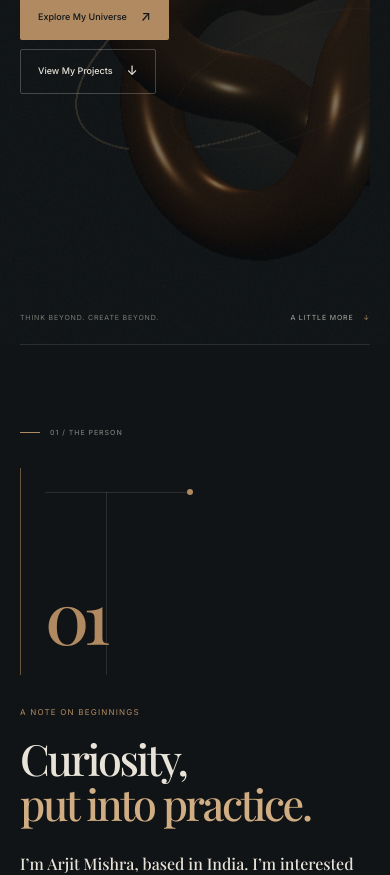
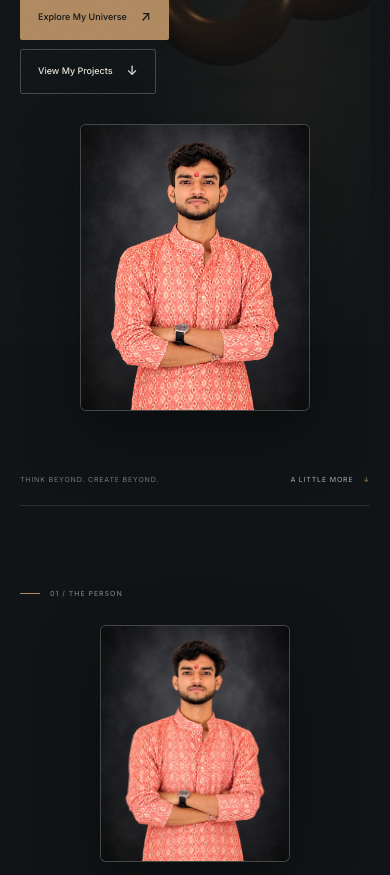
Before and after one commit to shivaji1232/Arjit-Port, a plain HTML site: page index.html in a window 390 px wide. Shown: the part 500-1375 px from the top of the page. Drawn offline with nearby package versions, Linux system fonts and the light colour scheme; a web font is replaced by a local one.

Commit message:
Updated Arjit Portfolio design

```diff
--- a/css/style.css
+++ b/css/style.css
@@ -69,12 +69,16 @@ button { color: inherit; }
 
 .hero { position: relative; min-height: min(830px, calc(100svh - 76px)); display: flex; align-items: center; overflow: hidden; isolation: isolate; padding-block: 100px 112px; border-bottom: 1px solid var(--line); }
 .hero::before { position: absolute; z-index: -1; inset: 0; background: radial-gradient(ellipse at 75% 55%, rgba(177, 138, 97, .075), transparent 40%); content: ""; pointer-events: none; }
-.hero-scene { position: absolute; z-index: -1; inset: 0 0 0 34%; overflow: hidden; opacity: .92; }
+.hero-scene { position: absolute; z-index: -1; inset: 0 31% 0 34%; overflow: hidden; opacity: .92; }
 .hero-scene::before { position: absolute; top: 51%; left: 58%; width: min(37vw, 460px); aspect-ratio: 1; border-radius: 50%; background: radial-gradient(circle, rgba(177, 138, 97, .12), rgba(177, 138, 97, .035) 44%, transparent 70%); filter: blur(16px); content: ""; transform: translate(-50%, -50%); }
 .hero-scene::after { position: absolute; top: 51%; left: 58%; width: min(29vw, 360px); aspect-ratio: 1; border: 1px solid rgba(177, 138, 97, .18); border-radius: 50%; content: ""; transform: translate(-50%, -50%) rotate(-22deg) scaleY(.43); }
 .scene-host.is-static canvas { display: none; }
 .scene-host canvas { position: absolute; inset: 0; width: 100%; height: 100%; outline: none; }
 .hero-copy { position: relative; z-index: 2; width: min(690px, 61%); }
+.hero-portrait, .about-portrait { overflow: hidden; margin: 0; border: 1px solid rgba(232, 227, 217, .2); border-radius: 6px; background: var(--card); box-shadow: 0 24px 64px rgba(0, 0, 0, .34); }
+.hero-portrait { position: absolute; z-index: 1; top: 50%; right: 3.5%; width: min(29%, 340px); aspect-ratio: 4 / 5; transform: translateY(-50%); }
+.hero-portrait img, .about-portrait img { display: block; width: 100%; height: 100%; aspect-ratio: 4 / 5; object-fit: cover; object-position: center; transition: transform .65s cubic-bezier(.22,.61,.36,1); }
+.hero-portrait:hover img, .about-portrait:hover img { transform: scale(1.025); }
 .eyebrow { display: flex; align-items: center; gap: 10px; margin: 0 0 28px; color: var(--quiet); font-size: 8px; font-weight: 500; letter-spacing: .14em; }
 .eyebrow-line { display: inline-block; width: 20px; height: 1px; background: var(--bronze); }
 .eyebrow-index { margin-left: auto; }
@@ -103,11 +107,7 @@ h1, h2, h3, p { margin-top: 0; }
 .section-about { background: var(--bg); }
 .about-layout { display: grid; grid-template-columns: .75fr 1.25fr; gap: 12%; align-items: center; }
 .about-aside { position: relative; min-height: 365px; display: flex; flex-direction: column; justify-content: space-between; }
-.about-mark { position: relative; width: min(260px, 100%); aspect-ratio: .82; display: flex; align-items: flex-end; margin-inline: auto; padding: 24px; border-left: 1px solid rgba(177, 138, 97, .55); }
-.about-mark::before { position: absolute; top: 12%; right: 0; left: 24px; height: 1px; background: var(--line); content: ""; }
-.about-mark::after { position: absolute; top: 12%; bottom: 0; left: 50%; width: 1px; background: var(--line); content: ""; }
-.about-mark span { position: relative; z-index: 1; color: var(--bronze); font-family: var(--serif); font-size: 110px; font-weight: 500; line-height: 1; letter-spacing: -.08em; }
-.about-mark i { position: absolute; top: 12%; right: 0; width: 6px; height: 6px; transform: translate(50%, -50%); border-radius: 50%; background: var(--bronze); }
+.about-portrait { width: min(260px, 100%); aspect-ratio: 4 / 5; margin-inline: auto; }
 .aside-caption { margin: 25px 0 0; color: var(--quiet); font-family: var(--serif); font-size: 15px; font-style: italic; line-height: 1.7; }
 .section-kicker { margin: 0 0 17px; color: var(--bronze); font-size: 8px; letter-spacing: .15em; }
 .about-copy h2, .section-heading h2, .skills-heading h2, .services-intro h2, .contact-copy h2 { margin: 0 0 24px; font-family: var(--serif); font-size: clamp(45px, 5.7vw, 76px); font-weight: 500; line-height: 1.05; letter-spacing: -.055em; }
@@ -260,13 +260,14 @@ h1, h2, h3, p { margin-top: 0; }
   .section-shell, .nav-shell { width: min(100% - 52px, 720px); }
   .section { padding-block: 112px; }
   .hero { min-height: 760px; padding-block: 88px 100px; }
-  .hero-scene { left: 25%; opacity: .72; }
-  .hero-copy { width: min(610px, 74%); }
+  .hero-scene { inset: 0 27% 0 34%; opacity: .72; }
+  .hero-copy { width: 64%; }
+  .hero-portrait { right: 0; width: min(32%, 230px); }
   .hero h1 { font-size: clamp(72px, 10vw, 108px); }
   .about-layout, .section-heading, .services-layout, .contact-layout { grid-template-columns: 1fr; gap: 40px; }
-  .about-aside { min-height: auto; }
-  .about-mark { width: min(220px, 38vw); margin: 4px 0 0; }
-  .about-mark span { font-size: 88px; }
+  .about-aside { min-height: auto; align-items: center; }
+  .about-aside > .eyebrow { align-self: stretch; }
+  .about-portrait { width: min(220px, 38vw); }
   .aside-caption { display: none; }
   .section-heading .section-kicker { margin-top: 19px; }
   .skills-heading { grid-template-columns: 1fr; row-gap: 14px; }
@@ -294,11 +295,12 @@ h1, h2, h3, p { margin-top: 0; }
   .nav-links li { border-bottom: 1px solid var(--line); }
   .nav-links a { display: block; padding: 11px 0; font-size: 11px; }
   .nav-availability { align-self: flex-start; }
-  .hero { min-height: max(710px, calc(100svh - 66px)); align-items: flex-start; padding-block: 84px 86px; }
-  .hero-scene { inset: 17% -18% -6% 13%; opacity: .46; }
+  .hero { min-height: max(710px, calc(100svh - 66px)); align-items: flex-start; flex-direction: column; padding-block: 84px 86px; }
+  .hero-scene { inset: 15% 0 38% 13%; opacity: .38; }
   .hero-scene::before { top: 55%; left: 62%; width: 80vw; }
   .hero-scene::after { top: 55%; left: 62%; width: 66vw; }
   .hero-copy { width: 100%; padding-top: 16px; }
+  .hero-portrait { position: relative; top: auto; right: auto; align-self: center; width: min(230px, 70vw); margin: 30px 0 8px; transform: none; }
   .eyebrow { margin-bottom: 25px; font-size: 7px; }
   .hero h1 { margin-bottom: 22px; font-size: clamp(64px, 17vw, 82px); }
   .hero-subtitle { max-width: 300px; font-size: 22px; }
@@ -307,8 +309,7 @@ h1, h2, h3, p { margin-top: 0; }
   .hero-actions { align-items: flex-start; flex-direction: column; gap: 9px; }
   .hero-footnote { bottom: 20px; font-size: 7px; }
   .about-layout { gap: 31px; }
-  .about-mark { width: min(170px, 50vw); }
-  .about-mark span { font-size: 72px; }
+  .about-portrait { width: min(190px, 58vw); }
   .about-copy h2, .section-heading h2, .skills-heading h2, .services-intro h2, .contact-copy h2 { font-size: clamp(43px, 11vw, 62px); }
   .about-lead { font-size: 16px; }
   .body-copy, .heading-copy { font-size: 10px; }
--- a/index.html
+++ b/index.html
@@ -59,6 +59,9 @@
           <a class="button button-quiet magnetic" href="#projects">View My Projects <span aria-hidden="true">↓</span></a>
         </div>
       </div>
+      <figure class="hero-portrait">
+        <img src="assets/images/arjit-profile.png" alt="Arjit Mishra Professional Profile Photo" width="768" height="960" fetchpriority="high" decoding="async">
+      </figure>
       <div class="hero-footnote"><span>THINK BEYOND. CREATE BEYOND.</span><a href="#about">A LITTLE MORE <span aria-hidden="true">↓</span></a></div>
     </section>
 
@@ -66,7 +69,9 @@
       <div class="section-shell about-layout">
         <div class="about-aside reveal">
           <p class="eyebrow"><span class="eyebrow-line"></span> 01 / THE PERSON</p>
-          <div class="about-mark" aria-hidden="true"><span>01</span><i></i></div>
+          <figure class="about-portrait">
+            <img src="assets/images/arjit-profile.png" alt="Arjit Mishra Professional Profile Photo" width="768" height="960" loading="lazy" decoding="async">
+          </figure>
           <p class="aside-caption">A personal study in<br>form, thought, and making.</p>
         </div>
         <div class="about-copy reveal">
```
Also changed, not shown: assets/images/arjit-profile.png (added), 1 other file.
